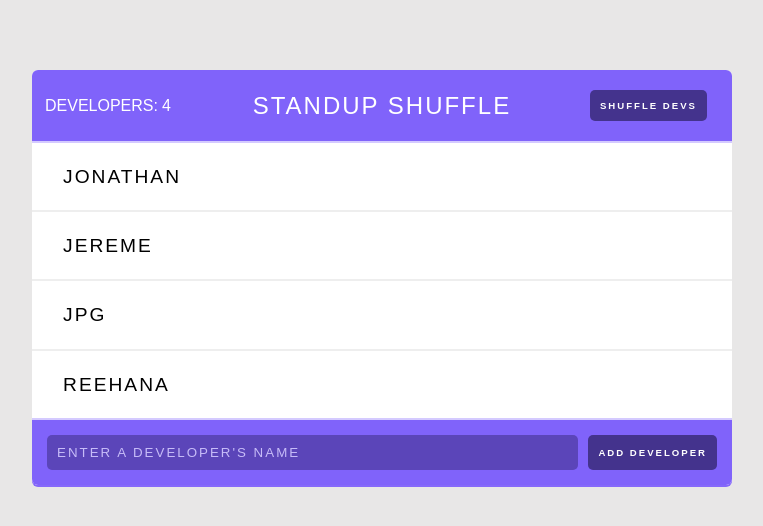
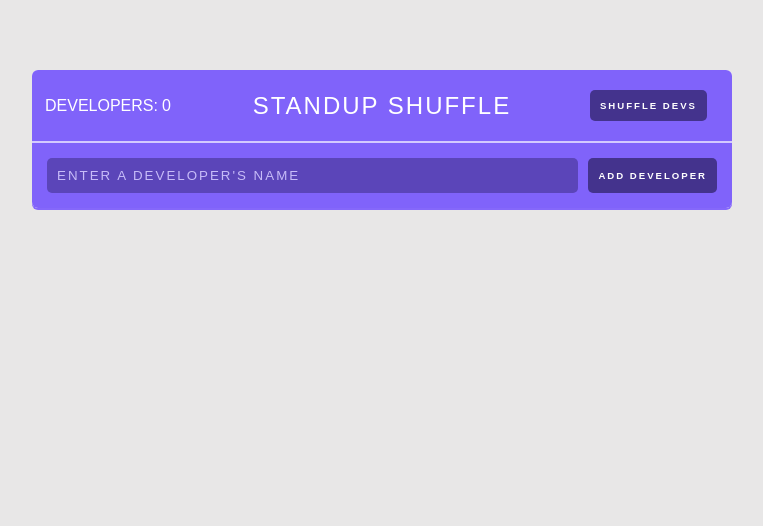
Before and after one commit to shonhartman/standup-shuffle-app, a React (Create React App) app: page / in a window 1280 px wide. Shown: the top 526 px of the page, without its empty margins (258-1021 px from the left). Built offline with nearby package versions, Linux system fonts and the light colour scheme.

Commit message:
fully funtional

```diff
--- a/src/App.js
+++ b/src/App.js
@@ -6,39 +6,33 @@ import AddDeveloperForm from './components/AddDeveloperForm';
 
 function App() {
 
-  // TODO : get initial state from localStorage
-  const [developers, setDevelopers] = useState([
-    {
-      name: "Jonathan",
-      id: 1
-    },
-    {
-      name: "Jereme",
-      id: 2
-    },
-    {
-      name: "JPG",
-      id: 3
-    },
-    {
-      name: "Reehana",
-      id: 4
-    }
-  ]);
+  // GET INITIAL STATE FROM LOCALSTORAGE IF AVAILABLE
+  const [developers, setDevelopers] = useState(() => {
+    return JSON.parse(localStorage.getItem('CURRENT_DEVS')) || [];
+  });
 
-  // TODO: Persist to localStorage with a similar function to below
-  // localStorage.setItem('CURRENT_DEVS', JSON.stringify(this.state.developers));
-  function useStickyState(defaultValue, key) {
-    const [value, setValue] = useState(() => {
-      const stickyValue = window.localStorage.getItem(key);
-      return stickyValue !== null
-        ? JSON.parse(stickyValue)
-        : defaultValue;
-    });
-    useEffect(() => {
-      window.localStorage.setItem(key, JSON.stringify(value));
-    }, [key, value]);
-    return [value, setValue];
+  // SET LOCAL STORAGE ON STATE CHANGE
+  useEffect(() => {
+    localStorage.setItem('CURRENT_DEVS', JSON.stringify(developers));
+  }, [developers]);
+
+  // SHUFFLE FUNCTION
+  function shuffle(array) {
+    let currentIndex = array.length,  randomIndex;
+
+      // While there are elements to shuffle...
+      while (currentIndex !== 0) {
+
+        // Pick a remaining element...
+        randomIndex = Math.floor(Math.random() * currentIndex);
+        currentIndex--;
+
+        // Swap it with the current element.
+        [array[currentIndex], array[randomIndex]] = [
+          array[randomIndex], array[currentIndex]];
+      }
+
+      return array;
   }
 
   const handleRemoveDeveloper = (id) => {
@@ -52,30 +46,9 @@ function App() {
     }]);
   }
 
-  function shuffle(array) {
-    let currentIndex = array.length,  randomIndex;
-
-      // While there remain elements to shuffle...
-      while (currentIndex !== 0) {
-
-        // Pick a remaining element...
-        randomIndex = Math.floor(Math.random() * currentIndex);
-        currentIndex--;
-
-        // And swap it with the current element.
-        [array[currentIndex], array[randomIndex]] = [
-          array[randomIndex], array[currentIndex]];
-      }
-
-      return array;
-  }
-
   const shuffleDevs = () => {
-
     const shuffledDevs = [...developers];
-
     setDevelopers(shuffle(shuffledDevs));
-
   };
 
   return (
```
